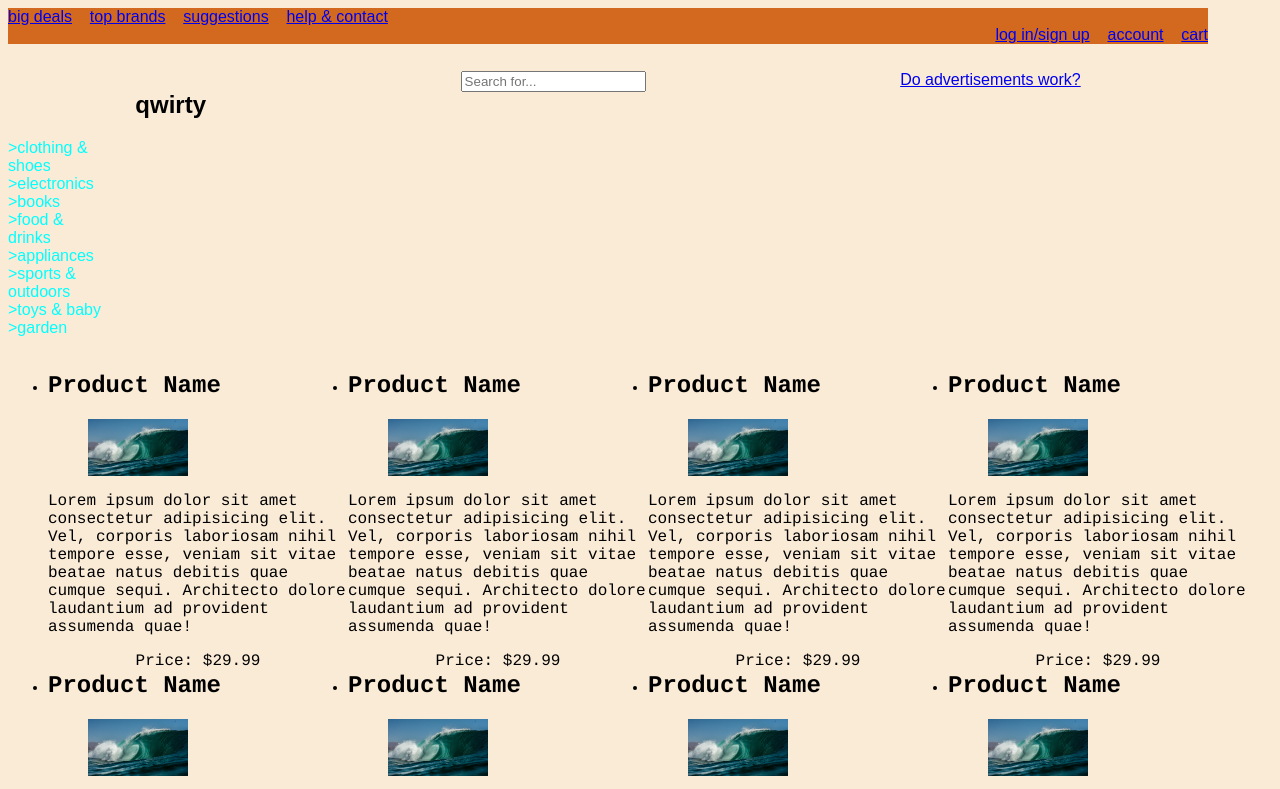
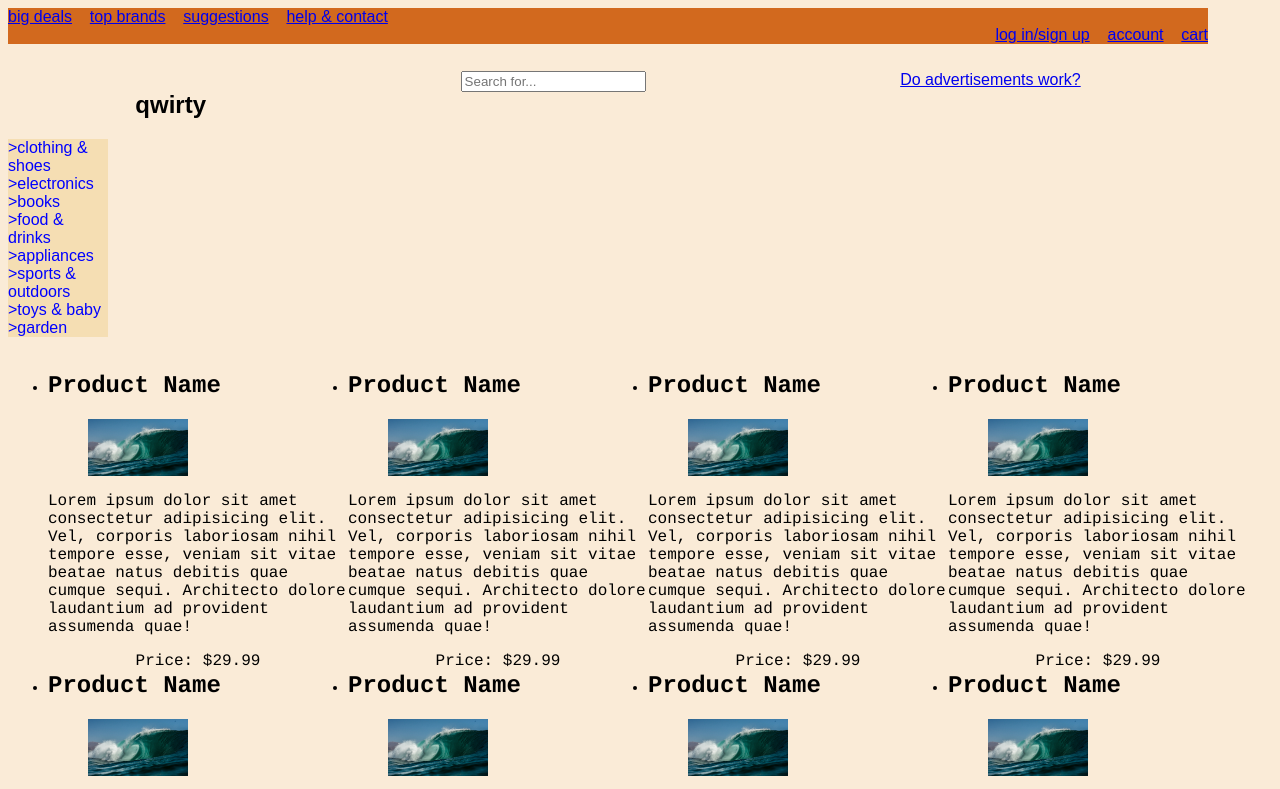
Before and after one commit to jmn17sw/qwerty, a plain HTML site: page index.html in a window 1280 px wide. Shown: the top 789 px of the page. Drawn offline with Linux system fonts and the light colour scheme.

Commit message:
final tweaks before submitting

```diff
--- a/style.css
+++ b/style.css
@@ -30,9 +30,10 @@ img {
 nav {
  display: flex;
  flex-direction: column;
- color:aqua;
+ color:blue;
  align-content: flex-start;
  max-width: 100px;
+ background-color: wheat;
 }
 
 ul {
```
